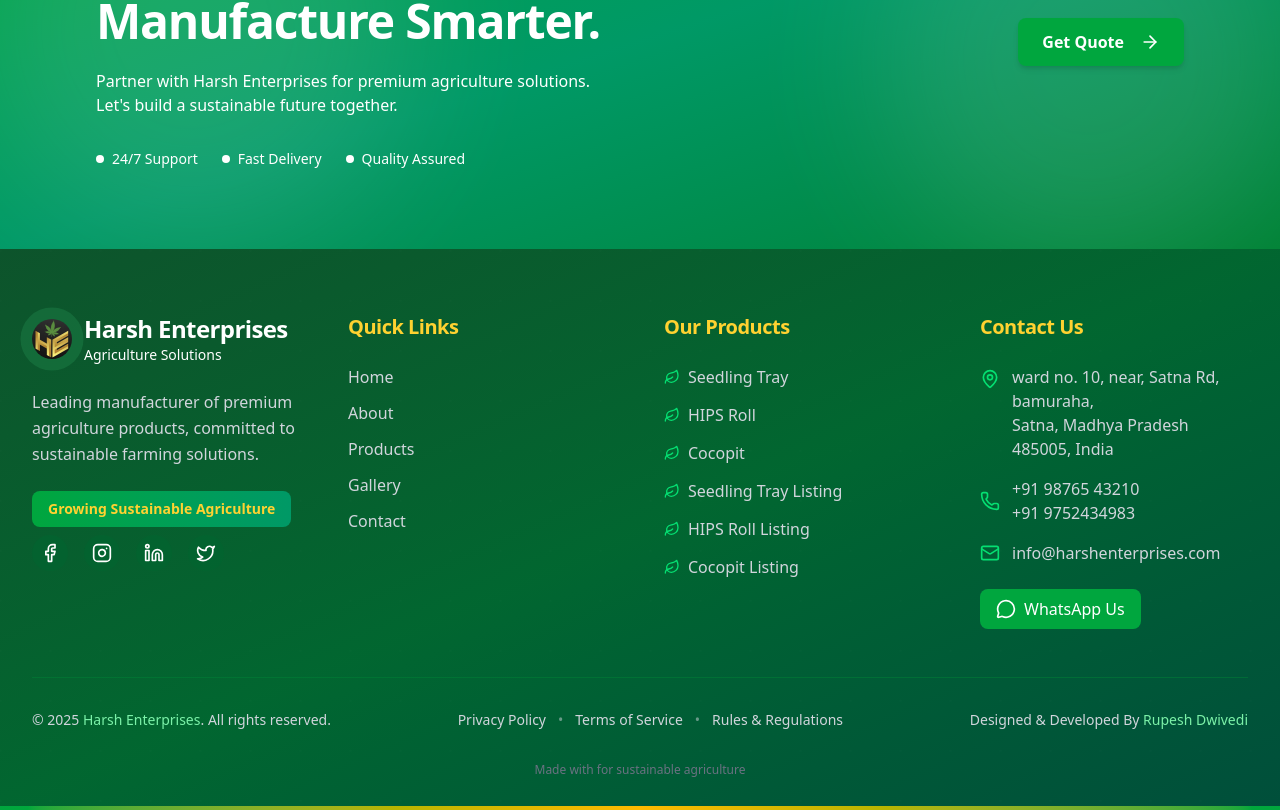
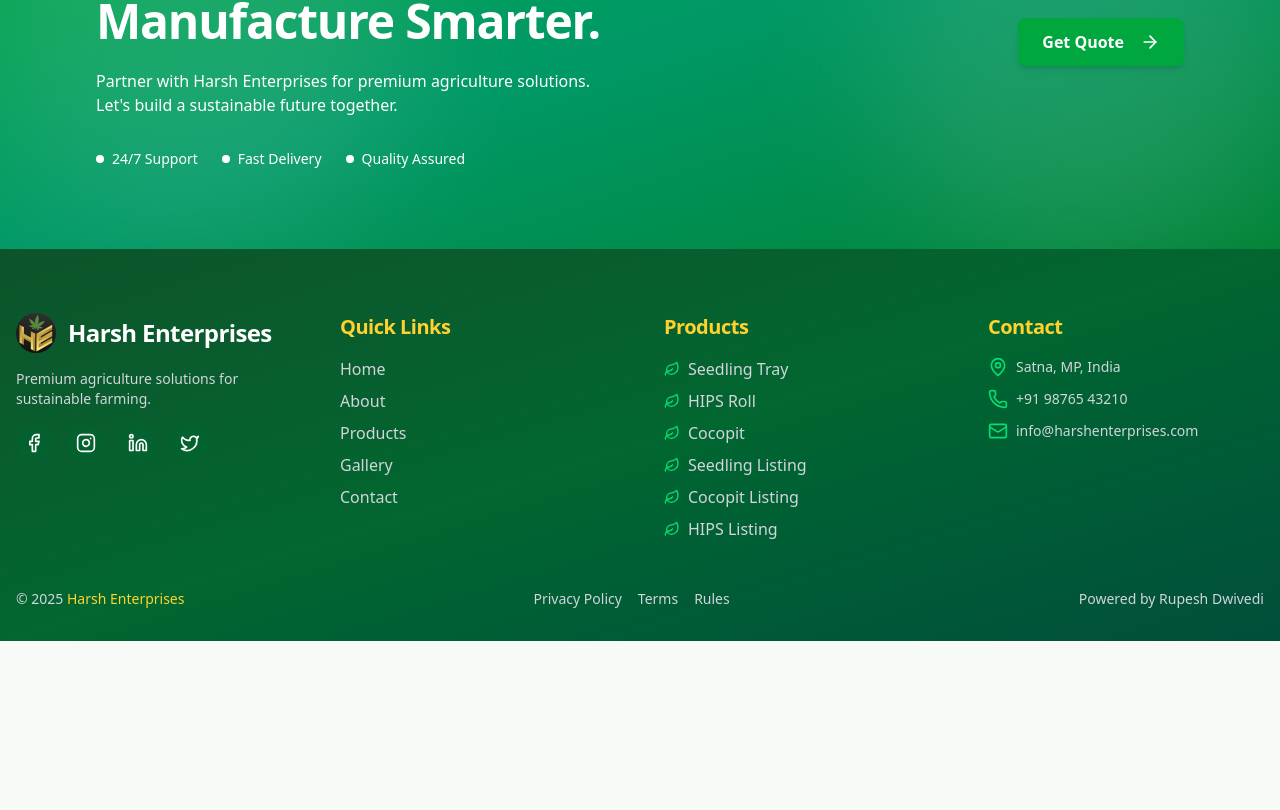
Before and after one commit to rkdwivedi933/Harsh_Enterprises, a React (Vite) app: page / in a window 1280 px wide. Shown: the part 7434-8244 px from the top of the page. After the commit the page ends 8075 px from the top, so only its background shows below. Built offline with nearby package versions, Linux system fonts and the light colour scheme.

Commit message:
update footer and package config

```diff
--- a/package.json
+++ b/package.json
@@ -30,4 +30,7 @@
     "globals": "^16.5.0",
     "vite": "^7.2.4"
   }
+
+
+
 }
--- a/src/components/layout/FooterComponent.jsx
+++ b/src/components/layout/FooterComponent.jsx
@@ -10,9 +10,9 @@
   Instagram,
   Linkedin,
   Twitter,
-  MessageCircle,
   ArrowUp,
 } from "lucide-react";
+import { Link } from "react-router-dom";
 
 const FooterComponent = () => {
   const footerRef = useRef(null);
@@ -21,15 +21,11 @@
   const [showScrollTop, setShowScrollTop] = useState(false);
 
   useEffect(() => {
-    if (isInView) {
-      controls.start("visible");
-    }
+    if (isInView) controls.start("visible");
   }, [isInView, controls]);
 
   useEffect(() => {
-    const handleScroll = () => {
-      setShowScrollTop(window.scrollY > 500);
-    };
+    const handleScroll = () => setShowScrollTop(window.scrollY > 500);
     window.addEventListener("scroll", handleScroll);
     return () => window.removeEventListener("scroll", handleScroll);
   }, []);
@@ -43,7 +39,6 @@
     { name: "About", href: "/about" },
     { name: "Products", href: "/products" },
     { name: "Gallery", href: "/gallery" },
-
     { name: "Contact", href: "/contact" },
   ];
 
@@ -51,16 +46,17 @@
     { name: "Seedling Tray", href: "/seedling-tray" },
     { name: "HIPS Roll", href: "/hips-roll" },
     { name: "Cocopit", href: "/cocopit" },
-    { name: "Seedling Tray Listing", href: "/tray-listing" },
-    { name: "HIPS Roll Listing", href: "/hips-listing" },
-    { name: "Cocopit Listing", href: "/cocopit-listing" },
+    { name: "Seedling Listing", href: "/tray-listing" },
+    { name: "Cocopit Listing", href: "/hips-listing" },
+    { name: "HIPS Listing", href: "/cocopit-listing" },
+
   ];
 
   const socialLinks = [
-    { icon: Facebook, href: "#", color: "hover:text-blue-400" },
-    { icon: Instagram, href: "#", color: "hover:text-pink-400" },
-    { icon: Linkedin, href: "#", color: "hover:text-blue-500" },
-    { icon: Twitter, href: "#", color: "hover:text-sky-400" },
+    { icon: Facebook, href: "/facebook" },
+    { icon: Instagram, href: "/instagram" },
+    { icon: Linkedin, href: "/linkedin" },
+    { icon: Twitter, href: "/twitter" },
   ];
 
   const containerVariants = {
@@ -68,10 +64,7 @@
     visible: {
       opacity: 1,
       y: 0,
-      transition: {
-        duration: 0.6,
-        staggerChildren: 0.1,
-      },
+      transition: { duration: 0.6, staggerChildren: 0.1 },
     },
   };
 
@@ -86,12 +79,6 @@
 
   return (
     <>
-      {/* Demo Content */}
-      <div className="min-h-full bg-linear-to-br from-green-50 to-emerald-50 flex items-center justify-center">
-        <div className="text-center px-4"></div>
-      </div>
-
-      {/* Footer */}
       <motion.footer
         ref={footerRef}
         initial="hidden"
@@ -99,297 +86,121 @@
         variants={containerVariants}
         className="relative bg-linear-to-br from-green-900 via-green-800 to-emerald-900 text-white overflow-hidden"
       >
-        {/* Animated Background Pattern */}
-        <div className="absolute inset-0 opacity-10">
-          <motion.div
-            animate={{
-              backgroundPosition: ["0% 0%", "100% 100%"],
-            }}
-            transition={{
-              duration: 20,
-              repeat: Infinity,
-              repeatType: "reverse",
-              ease: "linear",
-            }}
-            className="w-full h-full"
-            style={{
-              backgroundImage:
-                "radial-gradient(circle, rgba(255,255,255,0.1) 1px, transparent 1px)",
-              backgroundSize: "50px 50px",
-            }}
+        <div className="relative z-10 max-w-7xl mx-auto px-4 pt-16 pb-8">
+          <div className="grid grid-cols-1 md:grid-cols-2 lg:grid-cols-4 gap-12 mb-12">
+            {/* Company Info */}
+            <motion.div variants={itemVariants} className="space-y-4">
+              <div className="flex items-center gap-3">
+                <img
+                  src={Logo}
+                  alt="Harsh Enterprises Logo"
+                  className="w-10 h-10 rounded-full"
                 />
+                <h3 className="text-2xl font-bold">Harsh Enterprises</h3>
               </div>
 
-        {/* Main Footer Content */}
-        <div className="relative z-10 max-w-7xl mx-auto px-4 sm:px-6 lg:px-8 pt-16 pb-8">
-          <div className="grid grid-cols-1 md:grid-cols-2 lg:grid-cols-4 gap-12 mb-12">
-            {/* Column 1: Company Info */}
-            <motion.div variants={itemVariants} className="space-y-6">
-              <div className="flex items-center space-x-3">
-                <motion.div
-                  whileHover={{ rotate: 360, scale: 1.1 }}
-                  transition={{ duration: 0.6 }}
-                  className="relative w-10 h-10"
-                >
-                  {/* Logo Image */}
-                  <img
-                    src={Logo} // 🔁 apna actual logo path yahan do
-                    alt="Harsh Enterprises Logo"
-                    className="w-full h-full object-contain rounded-full"
-                  />
-
-                  {/* Glow Ring Animation */}
-                  <motion.div
-                    animate={{
-                      boxShadow: [
-                        "0 0 0 0 rgba(74, 222, 128, 0.4)",
-                        "0 0 0 18px rgba(74, 222, 128, 0)",
-                      ],
-                    }}
-                    transition={{ duration: 2, repeat: Infinity }}
-                    className="absolute inset-0 rounded-full pointer-events-none"
-                  />
-                </motion.div>
-
-                <div>
-                  <h3 className="text-2xl font-bold text-white">
-                    Harsh Enterprises
-                  </h3>
-                  <p className="text-white text-sm">Agriculture Solutions</p>
-                </div>
-              </div>
-
-              <p className="text-gray-300 leading-relaxed">
-                Leading manufacturer of premium agriculture products, committed
-                to sustainable farming solutions.
+              <p className="text-gray-300 text-sm">
+                Premium agriculture solutions for sustainable farming.
               </p>
 
-              <motion.div className="inline-block" whileHover={{ scale: 1.05 }}>
-                <div className="bg-linear-to-r from-green-600 to-emerald-600 px-4 py-2 rounded-lg">
-                  <p className="text-amber-300 font-semibold text-sm">
-                    Growing Sustainable Agriculture
-                  </p>
-                </div>
-
               {/* Social Links */}
-                <div className="flex items-center space-x-4 mt-2">
-                  {socialLinks.map((social, index) => {
+              <div className="flex gap-4 mt-4">
+                {socialLinks.map((social, i) => {
                   const Icon = social.icon;
                   return (
-                      <motion.a
-                        key={index}
-                        href={social.href}
-                        target="_blank"
-                        rel="noopener noreferrer"
-                        className={`p-2 bg-green-800/50 rounded-full ${social.color} transition-colors relative`}
-                        whileHover={{ y: -5, scale: 1.1 }}
-                        whileTap={{ scale: 0.9 }}
+                    <Link
+                      key={i}
+                      to={social.href}
+                      className="p-2 bg-green-800/50 rounded-full hover:bg-green-700 transition"
                     >
                       <Icon className="w-5 h-5" />
-                      </motion.a>
+                    </Link>
                   );
                 })}
               </div>
             </motion.div>
-            </motion.div>
 
-            {/* Column 2: Quick Links */}
+            {/* Quick Links */}
             <motion.div variants={itemVariants}>
-              <h4 className="text-xl font-bold mb-6 text-amber-300">
+              <h4 className="text-xl font-bold mb-4 text-amber-300">
                 Quick Links
               </h4>
-              <ul className="space-y-3">
-                {quickLinks.map((link, index) => (
-                  <motion.li
-                    key={index}
-                    whileHover={{ x: 5 }}
-                    transition={{ type: "spring", stiffness: 300 }}
+              <ul className="space-y-2">
+                {quickLinks.map((link, i) => (
+                  <li key={i}>
+                    <Link
+                      to={link.href}
+                      className="text-gray-300 hover:text-white"
                     >
-                    <a
-                      href={link.href}
-                      className="group relative text-gray-300 hover:text-white transition-colors inline-block"
-                    >
-                      <span className="relative">
                       {link.name}
-                        <motion.span className="absolute bottom-0 left-0 w-0 h-0.5 bg-amber-400 group-hover:w-full transition-all duration-300" />
-                      </span>
-                    </a>
-                  </motion.li>
+                    </Link>
+                  </li>
                 ))}
               </ul>
             </motion.div>
 
-            {/* Column 3: Products */}
+            {/* Products */}
             <motion.div variants={itemVariants}>
-              <h4 className="text-xl font-bold mb-6 text-amber-300">
-                Our Products
+              <h4 className="text-xl font-bold mb-4 text-amber-300">
+                Products
               </h4>
-              <ul className="space-y-3">
-                {products.map((product, index) => (
-                  <motion.li
-                    key={index}
-                    whileHover={{ x: 5 }}
-                    transition={{ type: "spring", stiffness: 300 }}
+              <ul className="space-y-2">
+                {products.map((product, i) => (
+                  <li key={i}>
+                    <Link
+                      to={product.href}
+                      className="flex items-center gap-2 text-gray-300 hover:text-white"
                     >
-                    <a
-                      href={product.href}
-                      className="group relative text-gray-300 hover:text-white transition-colors inline-block"
-                    >
-                      <span className="flex items-center space-x-2">
                       <Leaf className="w-4 h-4 text-green-400" />
-                        <span className="relative">
                       {product.name}
-                          <motion.span className="absolute bottom-0 left-0 w-0 h-0.5 bg-amber-400 group-hover:w-full transition-all duration-300" />
-                        </span>
-                      </span>
-                    </a>
-                  </motion.li>
+                    </Link>
+                  </li>
                 ))}
               </ul>
             </motion.div>
 
-            {/* Column 4: Contact Info */}
+            {/* Contact */}
             <motion.div variants={itemVariants}>
-              <h4 className="text-xl font-bold mb-6 text-amber-300">
-                Contact Us
+              <h4 className="text-xl font-bold mb-4 text-amber-300">
+                Contact
               </h4>
-              <ul className="space-y-4">
-                <motion.li
-                  className="flex items-start space-x-3"
-                  whileHover={{ x: 5 }}
-                >
-                  <MapPin className="w-5 h-5 text-green-400 shrink-0 mt-1" />
-                  <span className="text-gray-300">
-                    ward no. 10, near, Satna Rd, bamuraha,
-                    <br />
-                    Satna, Madhya Pradesh 485005, India
-                  </span>
-                </motion.li>
-
-                <motion.li
-                  className="flex items-center space-x-3"
-                  whileHover={{ x: 5 }}
-                >
-                  <Phone className="w-5 h-5 text-green-400 shrink-0" />
-                  <a
-                    href="tel:+919893441392"
-                    className="text-gray-300 hover:text-white transition-colors"
-                  >
+              <div className="space-y-3 text-gray-300 text-sm">
+                <div className="flex gap-2">
+                  <MapPin className="w-5 h-5 text-green-400" />
+                  Satna, MP, India
+                </div>
+                <div className="flex gap-2">
+                  <Phone className="w-5 h-5 text-green-400" />
                   +91 98765 43210
-                    <br />
-                    +91 9752434983
-                  </a>
-                </motion.li>
-
-                <motion.li
-                  className="flex items-center space-x-3"
-                  whileHover={{ x: 5 }}
-                >
-                  <Mail className="w-5 h-5 text-green-400 shrink-0" />
-                  <a
-                    href="mailto:info@harshenterprises.com"
-                    className="text-gray-300 hover:text-white transition-colors"
-                  >
+                </div>
+                <div className="flex gap-2">
+                  <Mail className="w-5 h-5 text-green-400" />
                   info@harshenterprises.com
-                  </a>
-                </motion.li>
-
-                <motion.li>
-                  <motion.a
-                    href="https://wa.me/919893441392"
-                    target="_blank"
-                    rel="noopener noreferrer"
-                    className="inline-flex items-center space-x-2 bg-green-600 hover:bg-green-500 px-4 py-2 rounded-lg transition-colors mt-2"
-                    whileHover={{ scale: 1.05 }}
-                    whileTap={{ scale: 0.95 }}
-                  >
-                    <MessageCircle className="w-5 h-5" />
-                    <span className="font-medium">WhatsApp Us</span>
-                  </motion.a>
-                </motion.li>
-              </ul>
+                </div>
+              </div>
             </motion.div>
           </div>
 
-          {/* Divider */}
-          <motion.div
-            variants={itemVariants}
-            className="border-t border-green-700/50 my-8"
-          />
-
-          {/* Bottom Bar */}
-          <motion.div
-            variants={itemVariants}
-            className="w-full flex flex-col md:flex-row items-center justify-between gap-4 text-sm text-gray-300"
-          >
-            {/* Left */}
-            <div className="text-center md:text-left">
-              © {new Date().getFullYear()}{" "}
-              <span className="text-green-300 font-medium">
-                Harsh Enterprises
-              </span>
-              . All rights reserved.
+          {/* Bottom */}
+          <div className="flex flex-col md:flex-row justify-between gap-4 text-sm text-gray-300">
+            <div>© {new Date().getFullYear()} <span className="text-amber-300">Harsh Enterprises</span> </div>
+            <div className="flex gap-4">
+              <Link to="/privacy-policy">Privacy Policy</Link>
+              <Link to="/terms">Terms</Link>
+              <Link to="/rules">Rules</Link>
             </div>
-
-            {/* Center */}
-            <div className="flex items-center gap-3 text-xs md:text-sm">
-              <a
-                href="/privacy-policy"
-                className="hover:text-green-300 transition"
-              >
-                Privacy Policy
-              </a>
-              <span className="opacity-50">•</span>
-              <a href="/terms" className="hover:text-green-300 transition">
-                Terms of Service
-              </a>
-              <span className="opacity-50">•</span>
-              <a href="/rules" className="hover:text-green-300 transition">
-                Rules & Regulations
-              </a>
+            <div>Powered by Rupesh Dwivedi</div>
           </div>
-
-            {/* Right */}
-            <div className="text-center md:text-right">
-              Designed & Developed By{" "}
-              <span className="text-green-300 font-medium">Rupesh Dwivedi</span>
         </div>
-          </motion.div>
-
-          {/* Made with love tag */}
-          <motion.div variants={itemVariants} className="text-center mt-8">
-            <p className="text-gray-500 text-xs">
-              Made with <span className="text-red-400"></span> for sustainable
-              agriculture
-            </p>
-          </motion.div>
-        </div>
-
-        {/* Decorative Elements */}
-        <div className="absolute bottom-0 left-0 right-0 h-1 bg-linear-to-r from-green-600 via-amber-400 to-green-600" />
       </motion.footer>
 
-      {/* Scroll to Top Button */}
+      {/* Scroll To Top */}
       <motion.button
-        initial={{ opacity: 0, scale: 0 }}
-        animate={{
-          opacity: showScrollTop ? 1 : 0,
-          scale: showScrollTop ? 1 : 0,
-        }}
         onClick={scrollToTop}
-        className="fixed bottom-8 cursor-pointer   right-8 p-3 bg-linear-to-br from-green-600 to-emerald-600 text-white rounded-full shadow-lg z-50 group"
-        whileHover={{ scale: 1.1 }}
-        whileTap={{ scale: 0.9 }}
+        className="fixed bottom-8 right-8 p-3 bg-green-600 text-white rounded-full"
+        animate={{ opacity: showScrollTop ? 1 : 0 }}
       >
-        <ArrowUp className="w-6 h-6" />
-        <motion.div
-          className="absolute inset-0 rounded-full bg-amber-400/30"
-          animate={{
-            scale: [1, 1.3, 1],
-            opacity: [0.5, 0, 0.5],
-          }}
-          transition={{ duration: 2, repeat: Infinity }}
-        />
+        <ArrowUp />
       </motion.button>
     </>
   );
```
Lines whose indentation alone changed are shown as unchanged.
